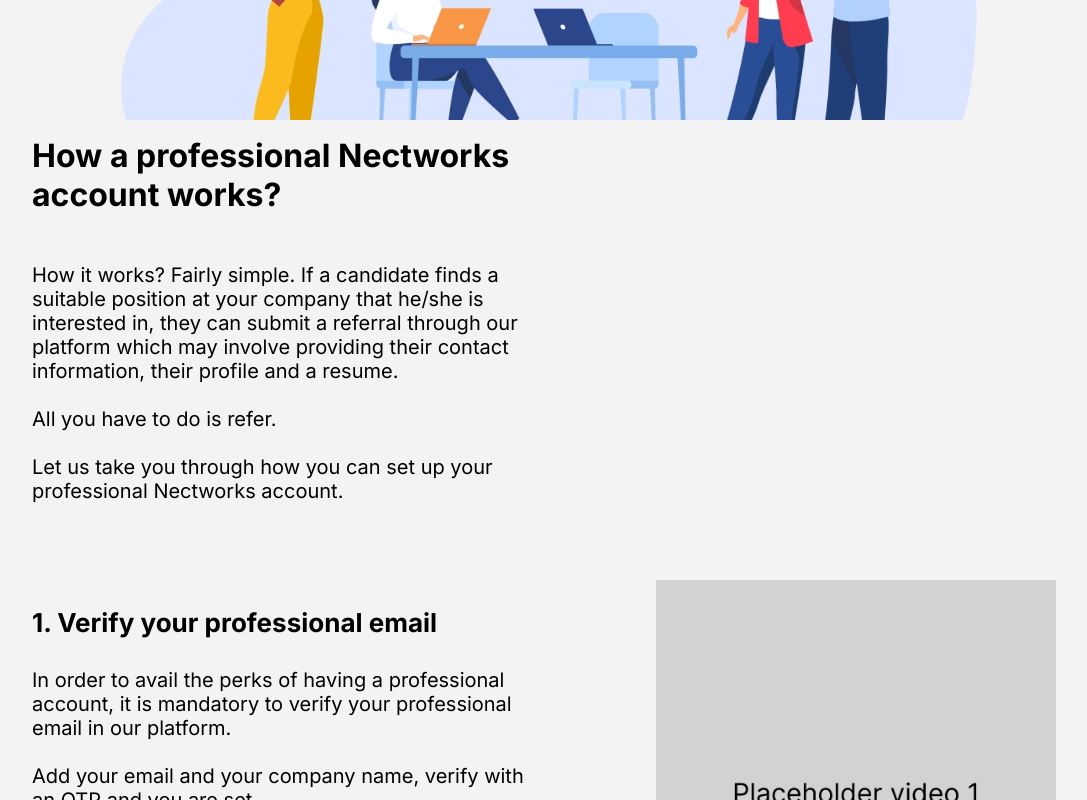
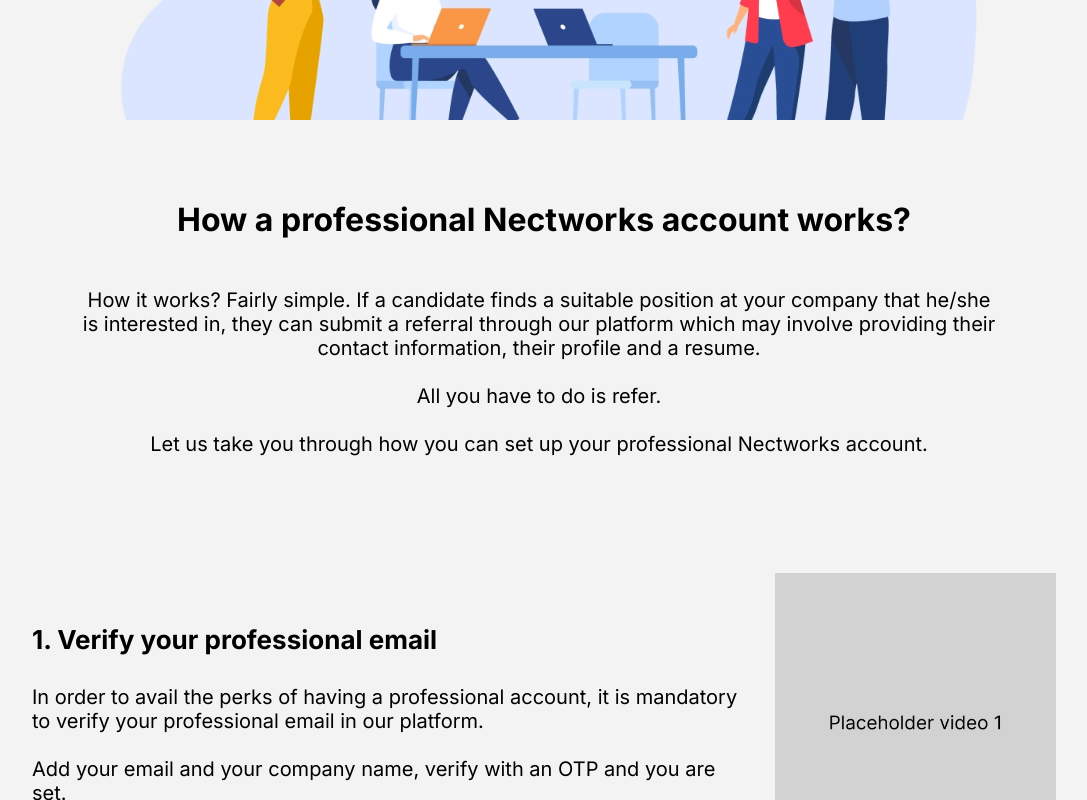
Before and after one commit to nectworks/nextjs-client, a Next.js app: page /professional in a window 1280 px wide. Shown: the part 500-1300 px from the top of the page, without its empty margins (96-1183 px from the left). Built offline with nearby package versions, Linux system fonts and the light colour scheme; no server answers.

Commit message:
Professional page bugs

```diff
--- a/app/(root)/professional/Professional/Professional.css
+++ b/app/(root)/professional/Professional/Professional.css
@@ -1,5 +1,6 @@
 .professional_whole_page {
   padding: 2rem 7rem;
+  background-color: #f3f3f3;
 }
 
 .Professional_heading_first {
@@ -39,12 +40,22 @@
   align-items: center;
   justify-content: space-between;
   padding: 60px;
+  padding: 1rem 3rem;
+  margin: 1.5rem 0;
+  gap: 1.5rem;
 }
 
 .content_first {
   margin-bottom: 20px;
   flex-direction: column;
-  width: 50%;
+  width: 100%;
+}
+
+.professionalHeading {
+  text-align: center;
+  padding: 1rem 3rem;
+  margin: 1.5rem 0;
+  gap: 1.5rem;
 }
 
 .placeholders {
@@ -215,7 +226,7 @@
   .content_first {
     margin-bottom: 20px;
     flex-direction: column;
-    width: 50%;
+    width: 100%;
   }
   .second_content_heading_left {
     font-size: 26px;
@@ -264,6 +275,7 @@
 
   .text-left {
     width: 80%;
+    margin: 0 auto;
   }
   .text-left > h3 {
     margin-bottom: 20px;
@@ -285,7 +297,7 @@
     overflow: hidden;
     display: block;
 
-    background-image: url('/src/Assets/Professional/professionalHeroImg.webp');
+    background-image: url('/public/Professional/professionalHeroImg.webp');
     background-size: cover;
     background-position: 70px;
     background-repeat: no-repeat;
@@ -405,6 +417,7 @@
   }
   .text-left {
     width: 80%;
+    margin: 0 auto;
   }
   .text-left > h3 {
     width: 100%;
@@ -424,6 +437,13 @@
     flex-direction: row !important;
     align-items: center;
     column-gap: 24px;
+    display: flex;
+    flex-direction: row;
+    align-items: center;
+    justify-content: center;
+    column-gap: 24px;
+    max-width: 100%;
+    margin: 2rem auto;
   }
   .content_paragraphs_left {
     margin-left: 15px;
--- a/app/(root)/professional/Professional/Professional.js
+++ b/app/(root)/professional/Professional/Professional.js
@@ -40,7 +40,7 @@
             </div>
 
             <div className="containers">
-                <div className="content_first">
+                <div className="content_first professionalHeading">
                     <h3 className="content_heading">
                         How a professional Nectworks account works?<br></br>
                         <br></br>
--- a/app/(root)/sign-up/SignUpDesktop.css
+++ b/app/(root)/sign-up/SignUpDesktop.css
@@ -1201,6 +1201,7 @@
 .othersigninoptions {
   display: flex;
   align-items: center;
+  justify-content: center;
   gap: 24px;
   fill: #6c6c6c;
   stroke-width: 2px;
```
